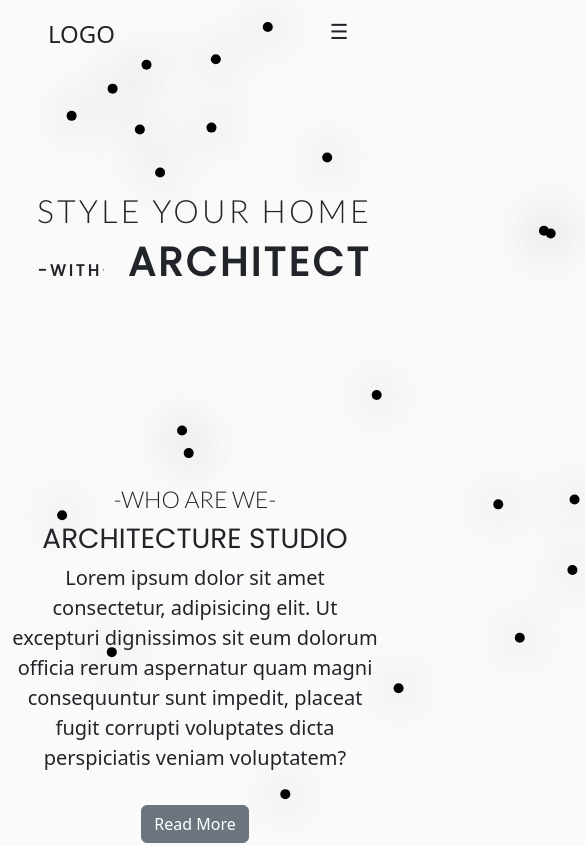
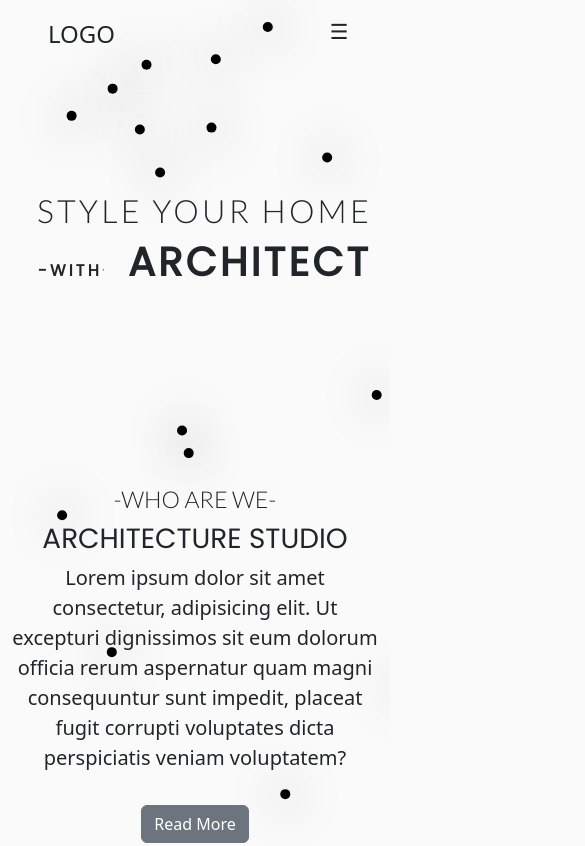
Before and after one commit to Rahulpo123/arch, a plain HTML site: page index.html in a window 390 px wide. Shown: the top 846 px of the page, 585 px wide, since content can reach past the window. Drawn offline with nearby package versions, Linux system fonts and the light colour scheme; a script that the page names is missing; a web font is replaced by a local one.

Commit message:
Mobile site 2

```diff
--- a/style.css
+++ b/style.css
@@ -3,6 +3,9 @@
     padding: 0%;
     box-sizing: border-box;
 
+}
+body,html{
+    overflow-x: hidden !important;
 }
 body{
     overflow-x: hidden;
```
